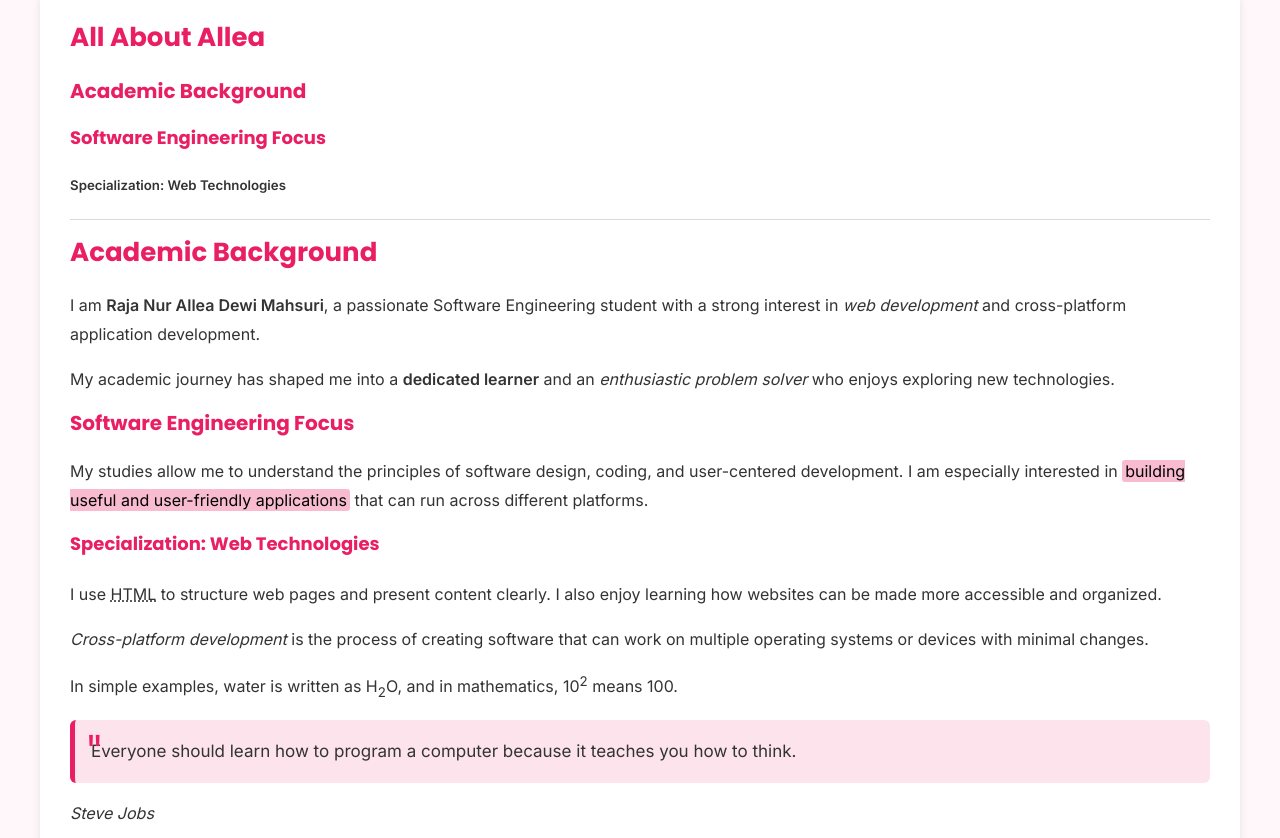
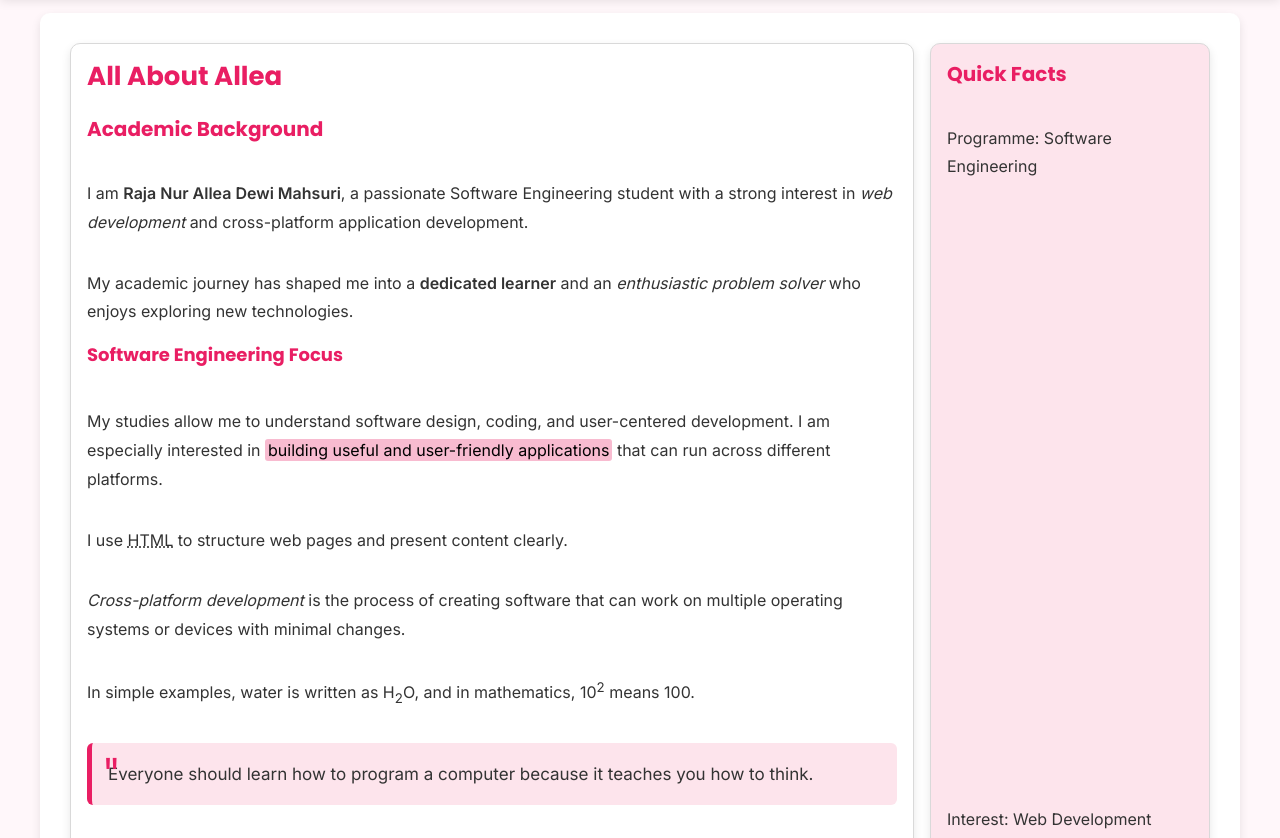
Before and after one commit to alleayusri/LabExercise_1, a plain HTML site: page labexercise-1b/about.html in a window 1280 px wide. Shown: the part 230-1068 px from the top of the page. Drawn offline with Linux system fonts and the light colour scheme.

```diff
--- a/labexercise-1b/about.html
+++ b/labexercise-1b/about.html
@@ -1,22 +1,17 @@
 <!DOCTYPE html>
 <html lang="en">
-
 <head>
     <meta charset="UTF-8">
+    <meta name="viewport" content="width=device-width, initial-scale=1.0">
     <meta name="description" content="About Allea - Typography exploration.">
     <title>Allea's Portfolio - About</title>
-
     <link rel="stylesheet" href="style.css">
 </head>
-
 <body>
 
-    <!-- Consistent Header and Navigation -->
-    <header
-       >
-        <h1>About Me</h1>
-        <p>Software Engineering Student | Allea</p>
-
+    <header>
+        <div class="site-nav">
+            <div class="logo">Allea</div>
             <nav>
                 <ul class="nav-links">
                     <li><a href="index.html">Home</a></li>
@@ -27,75 +22,75 @@
                     <li><a href="contact.html">Contact</a></li>
                 </ul>
             </nav>
+        </div>
+
+        <section class="hero">
+            <div class="hero-text">
+                <h1>About Me</h1>
+                <p>Software Engineering Student | Allea</p>
+            </div>
+        </section>
     </header>
 
-    <main
-       >
-
-        <!-- Demonstrating proper heading hierarchy -->
-        <h2> All About Allea</h2>
+    <main>
+        <section id="about" class="content-layout">
+            <article class="card">
+                <h2>All About Allea</h2>
                 <h3>Academic Background</h3>
-        <h4>Software Engineering Focus</h4>
-        <h5>Specialization: Web Technologies</h5>
-
-        <hr>
-
-        <!-- Typography Section -->
-        <section id="about"
-           >
-
-            <h2>Academic Background</h2>
                 <p>
-                I am <strong>Raja Nur Allea Dewi Mahsuri</strong>, a passionate Software Engineering student with a
-                strong interest in
-                <em>web development</em> and cross-platform application development.
+                    I am <strong>Raja Nur Allea Dewi Mahsuri</strong>, a passionate Software Engineering student
+                    with a strong interest in <em>web development</em> and cross-platform application development.
                 </p>
 
                 <!-- strong and em add meaning and importance, while b and i are mainly used for visual styling without semantic emphasis -->
                 <p>
-                My academic journey has shaped me into a <b>dedicated learner</b> and an <i>enthusiastic problem
-                    solver</i> who enjoys exploring new technologies.
+                    My academic journey has shaped me into a <b>dedicated learner</b> and an
+                    <i>enthusiastic problem solver</i> who enjoys exploring new technologies.
                 </p>
 
-            <h3>Software Engineering Focus</h3>
+                <h4>Software Engineering Focus</h4>
                 <p>
-                My studies allow me to understand the principles of software design, coding, and user-centered
-                development.
-                I am especially interested in <mark>building useful and user-friendly
-                    applications</mark> that can run across different platforms.
-            </p>
-
-            <h4>Specialization: Web Technologies</h4>
-            <p>
-                I use <abbr title="HyperText Markup Language">HTML</abbr> to structure web pages and present content
-                clearly.
-                I also enjoy learning how websites can be made more accessible and organized.
+                    My studies allow me to understand software design, coding, and user-centered development.
+                    I am especially interested in <mark>building useful and user-friendly applications</mark>
+                    that can run across different platforms.
                 </p>
 
                 <p>
-                <dfn>Cross-platform development</dfn> is the process of creating software that can work on multiple
-                operating systems or devices with minimal changes.
+                    I use <abbr title="HyperText Markup Language">HTML</abbr> to structure web pages and
+                    present content clearly.
                 </p>
 
                 <p>
-                In simple examples, water is written as H<sub>2</sub>O, and in mathematics, 10<sup>2</sup> means 100.
+                    <dfn>Cross-platform development</dfn> is the process of creating software that can work
+                    on multiple operating systems or devices with minimal changes.
                 </p>
 
-            <blockquote cite="https://www.brainyquote.com/quotes/steve_jobs_416859"
-               >
+                <p>
+                    In simple examples, water is written as H<sub>2</sub>O, and in mathematics,
+                    10<sup>2</sup> means 100.
+                </p>
+
+                <blockquote cite="https://www.brainyquote.com/quotes/steve_jobs_416859">
                     Everyone should learn how to program a computer because it teaches you how to think.
                 </blockquote>
                 <p><cite>Steve Jobs</cite></p>
 
                 <p>
-                Through my coursework and projects, I continue to strengthen my confidence in software development and
-                improve my technical and creative skills.
+                    Through my coursework and projects, I continue to strengthen my confidence in software
+                    development and improve my technical and creative skills.
                 </p>
+            </article>
+
+            <aside class="card sidebar">
+                <h3>Quick Facts</h3>
+                <p>Programme: Software Engineering</p>
+                <p>Interest: Web Development</p>
+                <p>Focus: Cross-platform Apps</p>
+                <p>Location: Semenyih, Malaysia</p>
+            </aside>
         </section>
-
     </main>
 
-    <!-- Footer -->
     <footer>
         <small>&copy; 2026 Allea - Software Engineering Student</small>
         <address>
@@ -105,5 +100,4 @@
     </footer>
 
 </body>
-
 </html>
```
Lines whose indentation alone changed are shown as unchanged.
